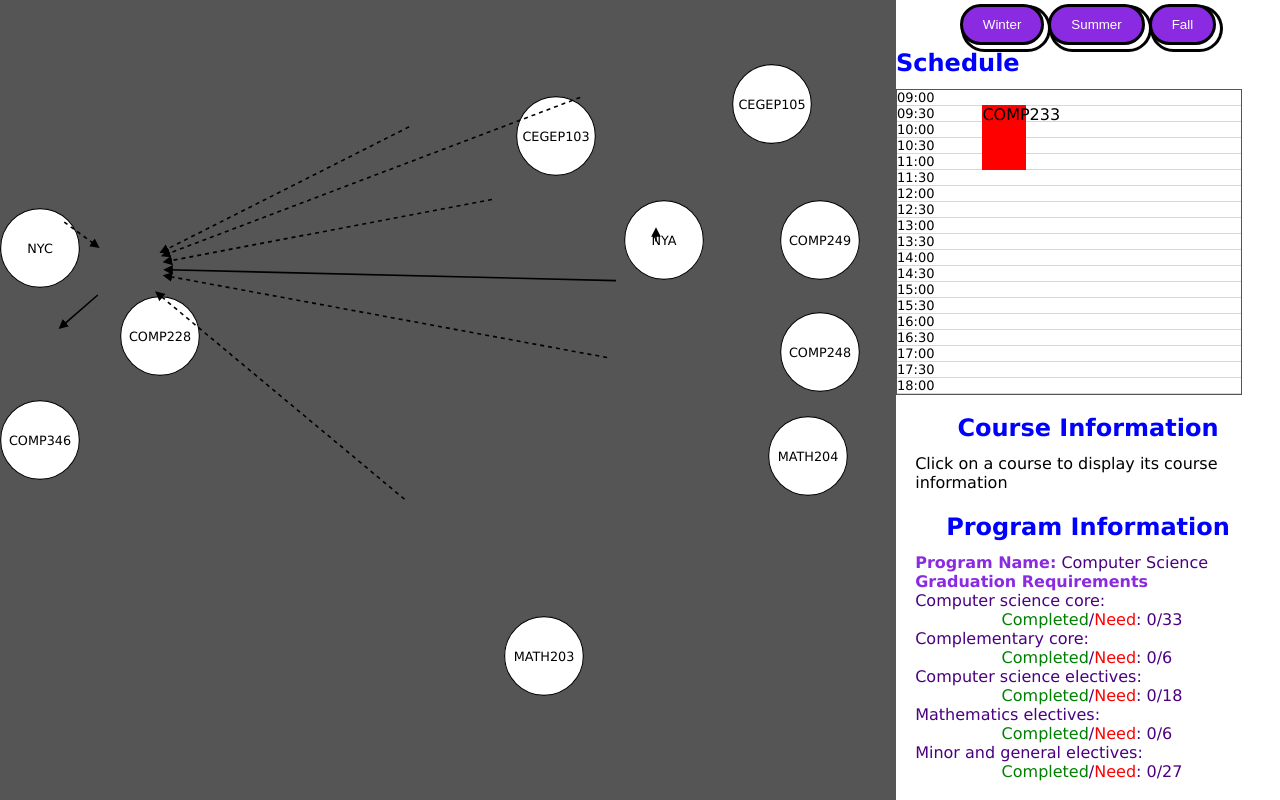
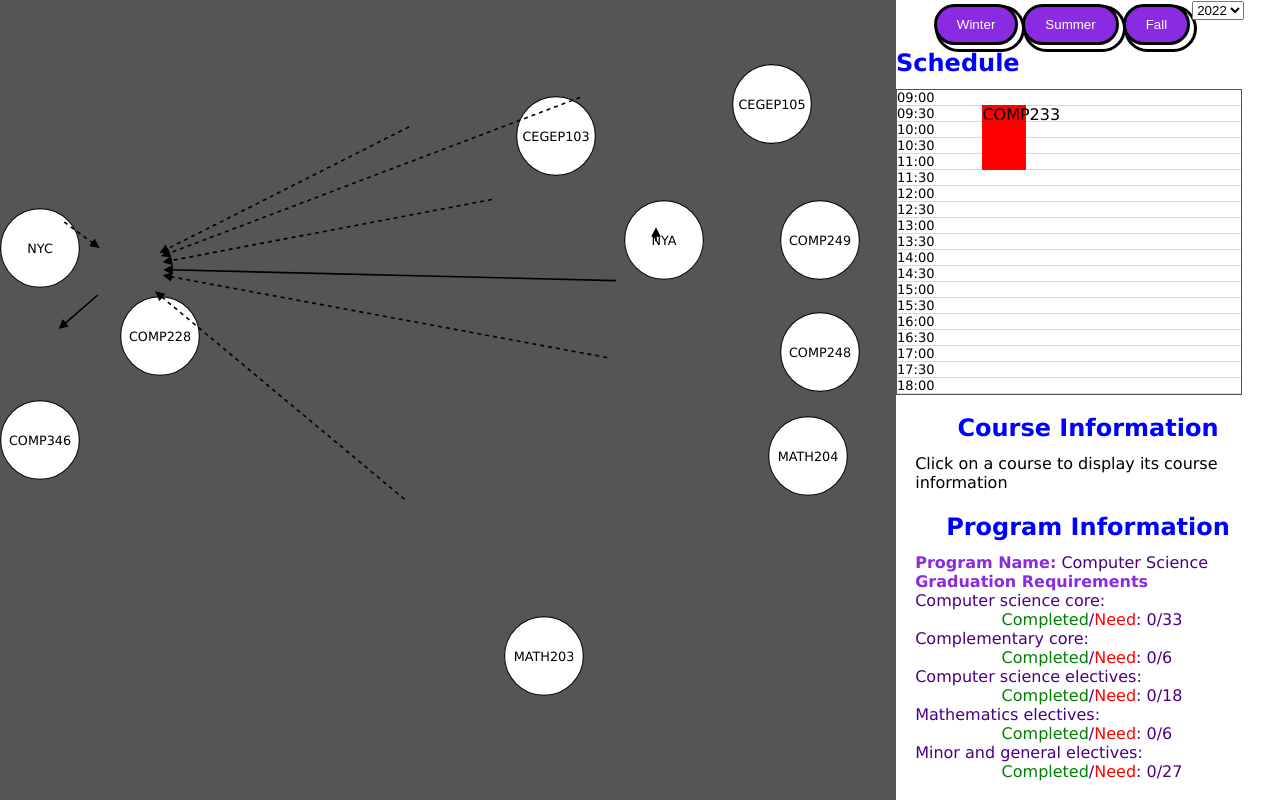
Before and after one commit to volovikariel/CourseSequencePlanner, a website with bundled scripts: page index.html in a window 1280 px wide. Built offline with nearby package versions, Linux system fonts and the light colour scheme.

Commit message:
Co-authored-by: Antoine.A <AntoineAssal@users.noreply.github.com>

```diff
--- a/index.html
+++ b/index.html
@@ -26,6 +26,15 @@
                 <button class="button">Winter</button>
                 <button class="button">Summer</button>
                 <button class="button">Fall</button>
+                <form action="/action_page.php">
+                    <select name="term" id="terms">
+                      <option value="2022">2022</option>
+                      <option value="2023">2023</option>
+                      <option value="2024">2024</option>
+                      <option value="2025">2025</option>
+                    </select>
+                </form>
+
             </div>
             <div id="weekly-course-schedule">
                 <p class="section-title">Schedule</p>
```
